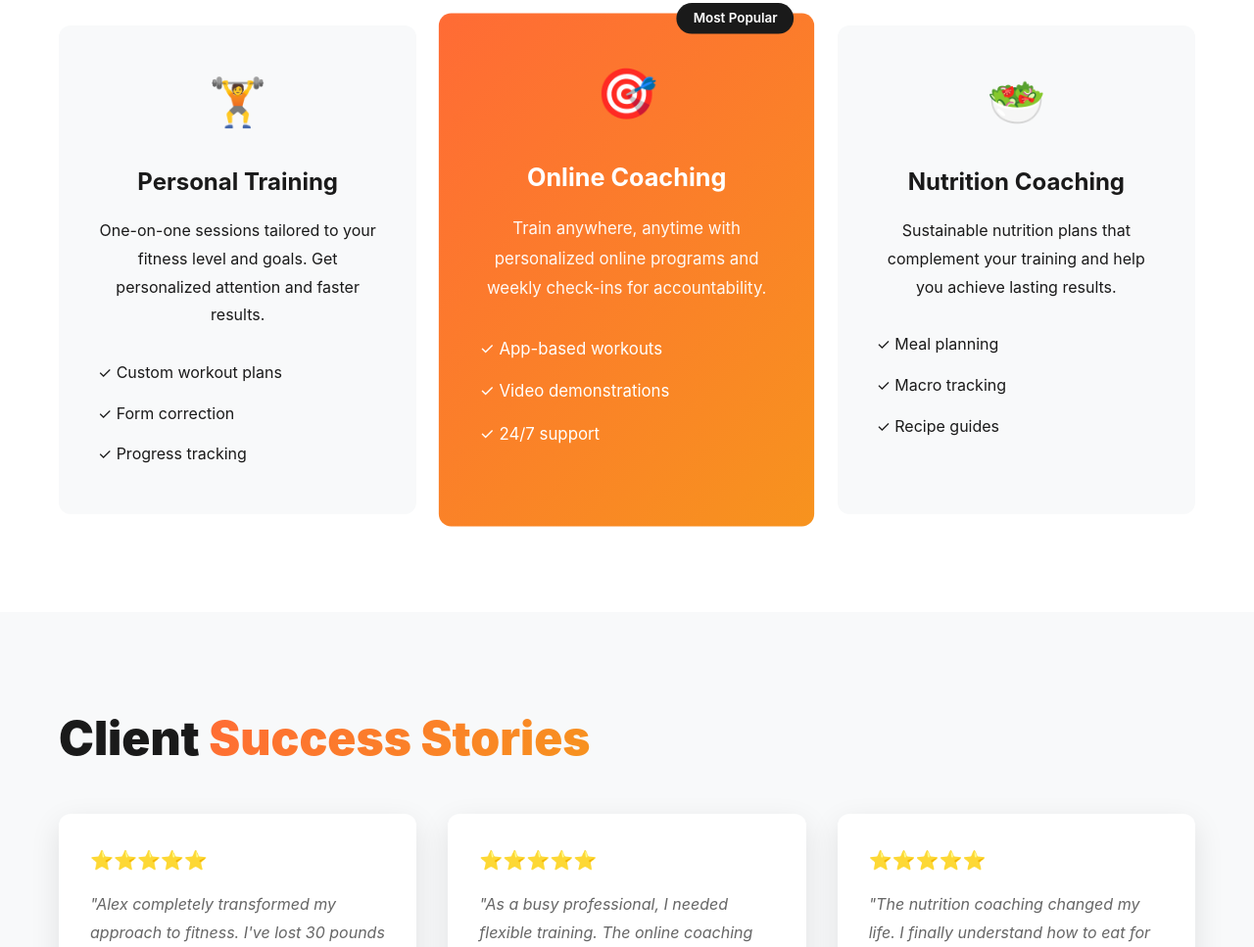
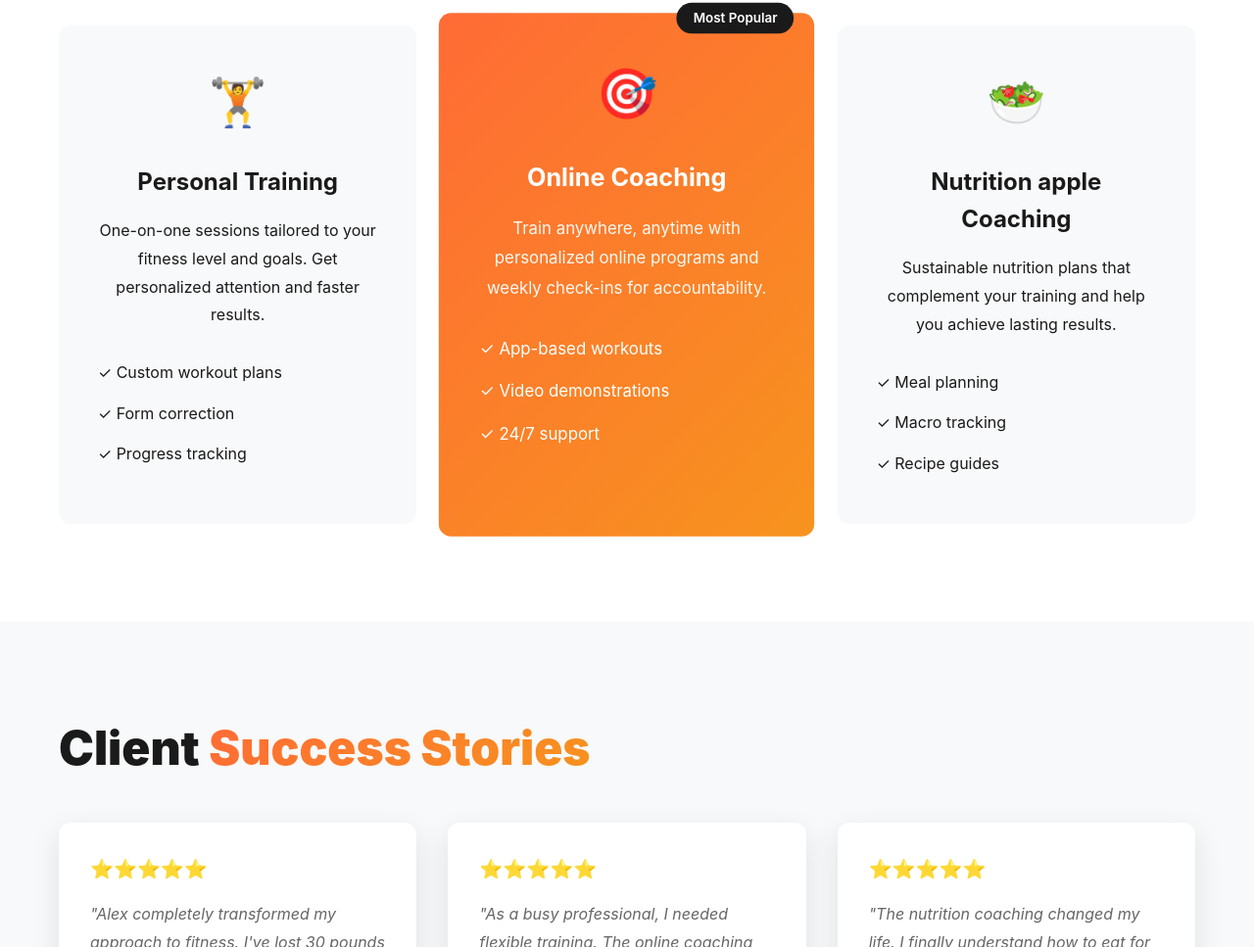
Before and after one commit to idashapanchenko-blip/fitness, a plain HTML site: page index.html in a window 1280 px wide. Shown: the part 1782-2749 px from the top of the page at 98% size. Drawn offline with Linux system fonts and the light colour scheme.

Commit message:
upsate nuttrition ( test )

```diff
--- a/index.html
+++ b/index.html
@@ -104,7 +104,7 @@
                 </div>
                 <div class="service-card">
                     <div class="service-icon">🥗</div>
-                    <h3>Nutrition Coaching</h3>
+                    <h3>Nutrition apple Coaching</h3>
                     <p>Sustainable nutrition plans that complement your training and help you achieve lasting results.</p>
                     <ul class="service-features">
                         <li>✓ Meal planning</li>
```
